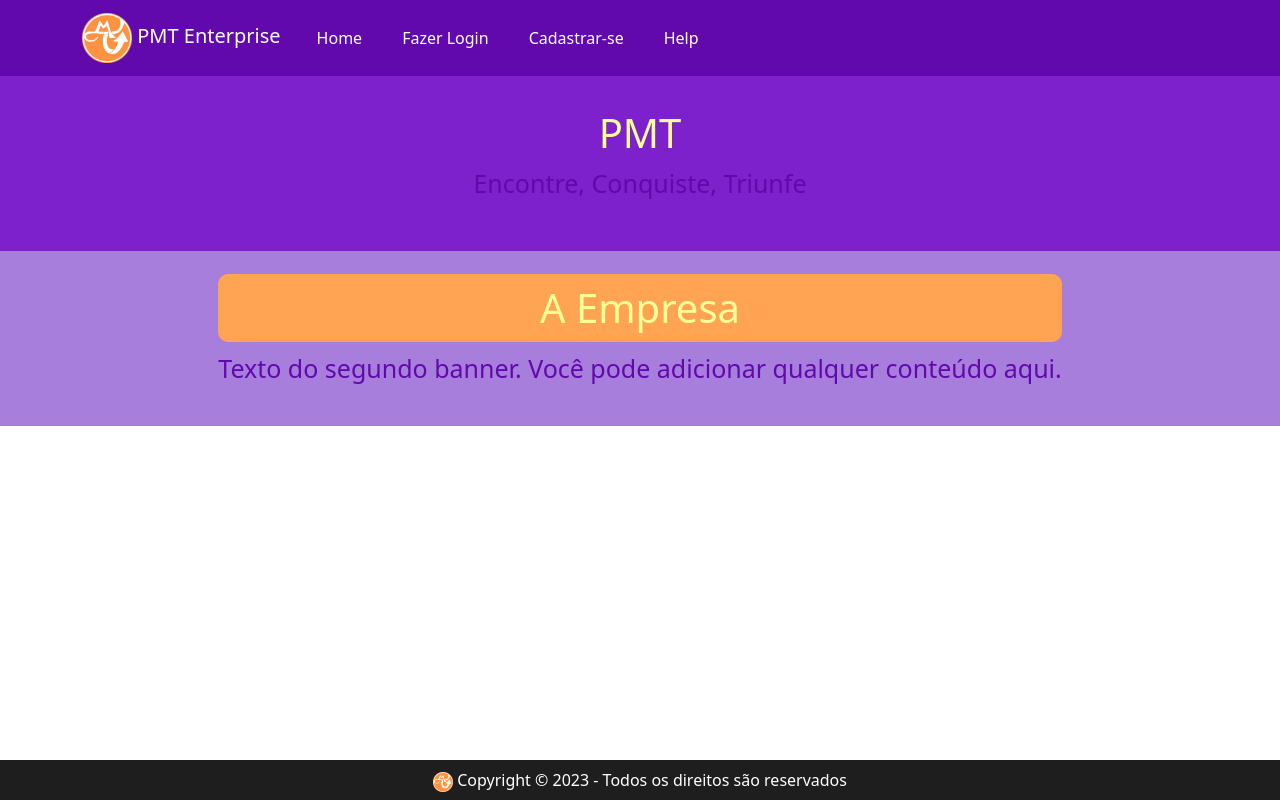
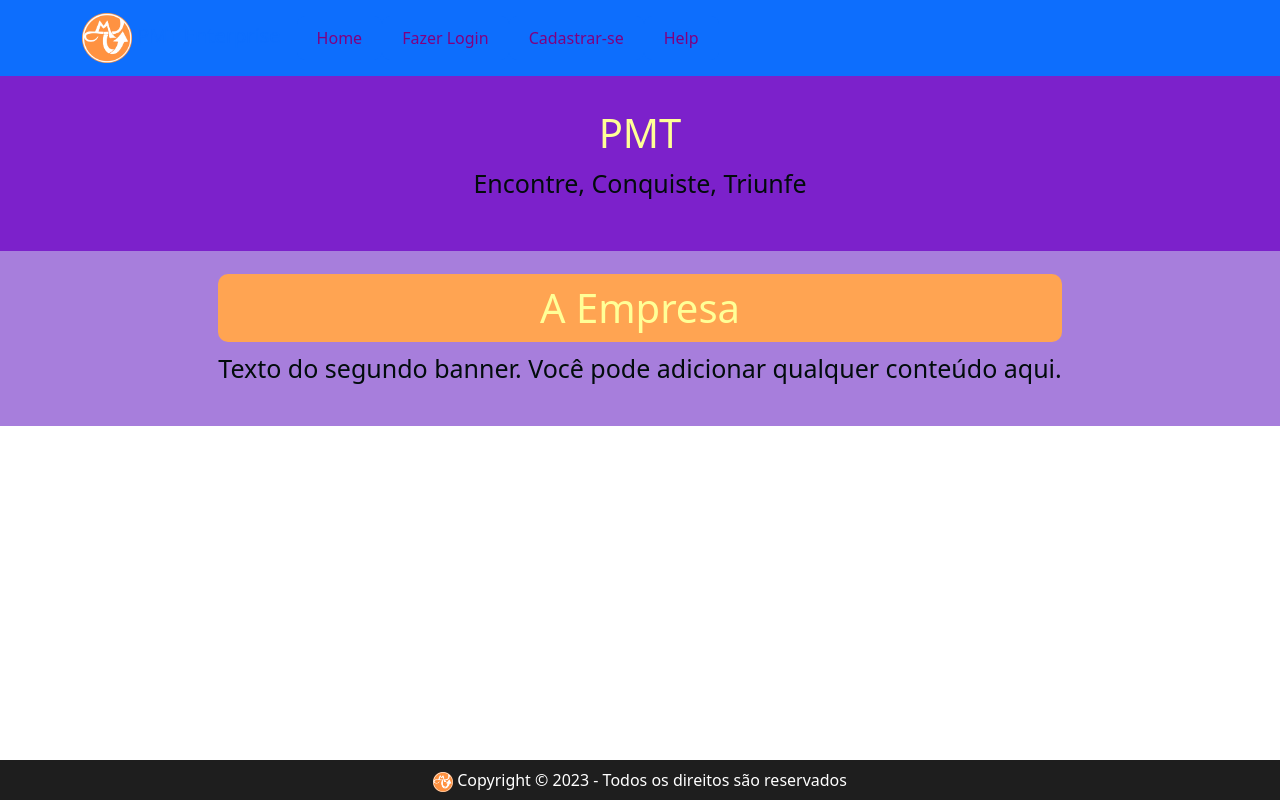
Before and after one commit to RafaelS3iwa/PMT_Web, a PHP site: page / in a window 1280 px wide. Run offline with PHP 8.4, Linux system fonts and the light colour scheme.

Commit message:
update 27.10

```diff
--- a/assets/css/styleHome.css
+++ b/assets/css/styleHome.css
@@ -1,5 +1,5 @@
 /* Estilos para o banner */
-.banner1 {
+.bannerHome1 {
     display: flex;
     justify-content: center;
     align-items: center;
--- a/assets/css/styleHome2.css
+++ b/assets/css/styleHome2.css
@@ -1,4 +1,4 @@
-.banner2 {
+.bannerHome2 {
     display: flex;
     justify-content: center;
     align-items: center;
@@ -24,7 +24,7 @@
 /* Estilos para o texto do banner */
 .content p {
     font-size: 25px;
-    color: #6109AC;
+    color: #020c0c;
 }
 /* Estilos para o título com retângulo e bordas arredondadas */
 .title-with-border {
--- a/assets/css/stylecabecalho.css
+++ b/assets/css/stylecabecalho.css
@@ -6,15 +6,21 @@
 .custom-button {
     display: inline-block;
     padding: 10px 20px;
-    background-color: var(--bs-primary-rgb); /* Cor de fundo do botão */
-    color: #fff; /* Cor do texto no botão */
+    background-color: rgb(var(--bs-primary-rgb));
+    /* Cor de fundo do botão usando a variável correta */
+    color: purple;
+    /* Cor do texto no botão */
     border: none;
-    border-radius: 8px; /* Borda arredondada do botão */
+    border-radius: 8px;
+    /* Borda arredondada do botão */
     text-decoration: none;
-    transition: background-color 0.3s, border-radius 0.3s; /* Transições suaves para efeitos de hover */
+    transition: background-color 0.3s, border-radius 0.3s;
+    /* Transições suaves para efeitos de hover */
 }
 
 .custom-button:hover {
-    background-color: #FFA452; /* Cor de fundo vermelho quando o mouse passa por cima */
-    border-radius: 20px; /* Borda arredondada aumentada quando o mouse passa por cima */
+    background-color: #FFA452;
+    /* Cor de fundo vermelho quando o mouse passa por cima */
+    border-radius: 20px;
+    /* Borda arredondada aumentada quando o mouse passa por cima */
 }
--- a/database/DBConexao.php
+++ b/database/DBConexao.php
@@ -3,7 +3,7 @@
 class DBConexao{
     //Configurações do banco de dados
     private $host = "localhost";
-    private $dbname = "PMT";
+    private $dbname = "pmt";
     private $username = "root";
     private $password = "senac2023";
 
--- a/includes/cabecalho.php
+++ b/includes/cabecalho.php
@@ -10,7 +10,7 @@
     <link rel="stylesheet" type="text/css" href="/assets/css/stylecabecalho.css">
     <style>
         :root {
-            --bs-primary-rgb: 97, 9, 172;
+            --bs-primary-rgb: 167, 126, 220;
         }
     </style>
 </head>
@@ -18,20 +18,20 @@
 <body class="d-flex flex-column min-vh-100">
     </div>
     <header>
-        <nav class="navbar navbar-expand-lg bg-primary" data-bs-theme="dark">
+        <nav class="navbar navbar-expand-lg" style="background-color: rgb(var(--bs-primary-rgb));" data-bs-theme="light">
             <div class="container">
-                <a class="navbar-brand" href="#">
-                <img src="/assets/img/Logo PMT true.png" alt="Logo" height="50"> PMT Enterprise</a>
+                <a class="navbar-brand custom-title" href="#" style="color: rgb(var(--bs-primary-rgb));">
+                    <img src="/assets/img/Logo PMT true.png" alt="Logo" height="50"> PMT Enterprise
+                </a>
                 <button class="navbar-toggler" type="button" data-bs-toggle="collapse" data-bs-target="#navbarNavAltMarkup" aria-controls="navbarNavAltMarkup" aria-expanded="false" aria-label="Toggle navigation">
                     <span class="navbar-toggler-icon"></span>
                 </button>
                 <div class="collapse navbar-collapse" id="navbarNavAltMarkup">
                     <div class="navbar-nav">
-                    <a class="custom-button" href="/index.php">Home</a>
+                        <a class="custom-button" href="/index.php">Home</a>
                         <a class="custom-button" href="/admin/usuarios/">Fazer Login</a>
                         <a class="custom-button" href="/admin/Cadastro/">Cadastrar-se</a>
                         <a class="custom-button" href="#">Help</a>
-                        </a>
                     </div>
                 </div>
             </div>
--- a/index.php
+++ b/index.php
@@ -15,14 +15,14 @@
 </head>
 
 <body>
-  <div class="banner banner1">
+  <div class="banner bannerHome1">
     <div class="content">
       <h1>PMT</h1>
       <p>Encontre, Conquiste, Triunfe</p>
     </div>
   </div>
 
-  <div class="banner banner2">
+  <div class="banner bannerHome2">
     <div class="content">
       <h1 class="title-with-border">A Empresa</h1>
       <p>Texto do segundo banner. Você pode adicionar qualquer conteúdo aqui.</p>
```
Also changed, not shown: models/Usuarios.php (+17 -0 lines).
